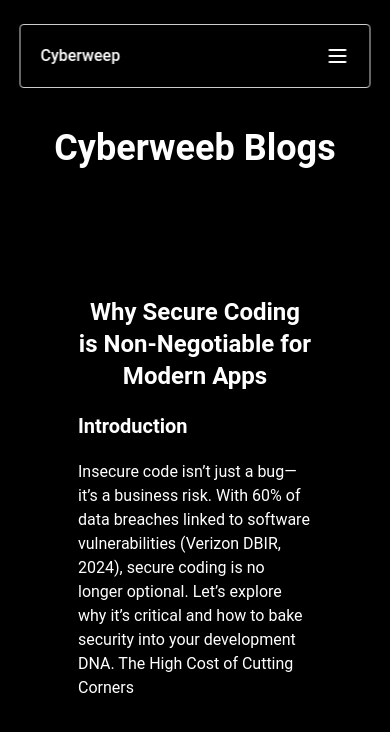
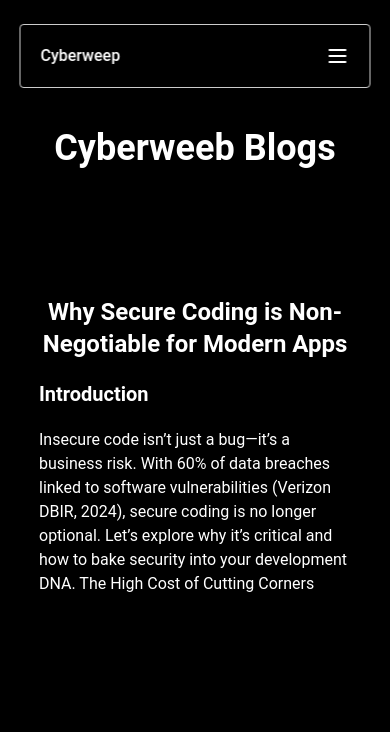
Before and after one commit to codingisf/cyberweep, a React (Vite) app: page /Blog2 in a window 390 px wide. Shown: the top 732 px of the page. Built offline with nearby package versions, Linux system fonts and the light colour scheme.

Commit message:
Update Blog2.jsx

```diff
--- a/src/Pages/Blog/Blog2.jsx
+++ b/src/Pages/Blog/Blog2.jsx
@@ -4,7 +4,7 @@ function Blog2() {
   return (
     <section className="bg-black min-h-[100vh] text-white ">
         <h1 className="text-4xl text-center font-bold py-32">Cyberweeb Blogs</h1>
-        <section className="w-[60%] mx-auto h-full">
+        <section className="lg:w-[60%] w-[80%] mx-auto h-full">
 
         <h1 className="text-2xl text-center font-bold">
         Why Secure Coding is Non-Negotiable for Modern Apps
```
